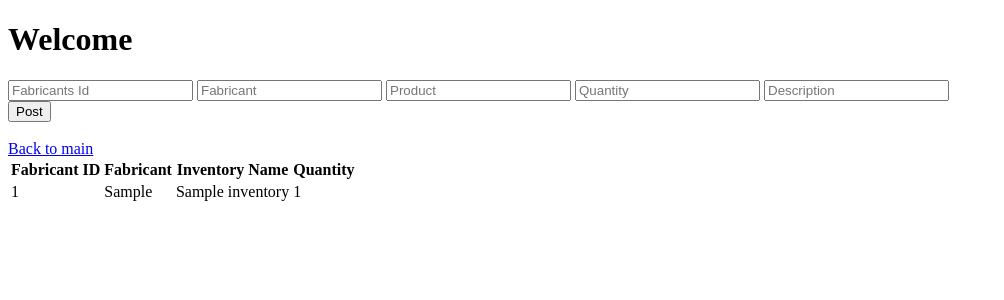
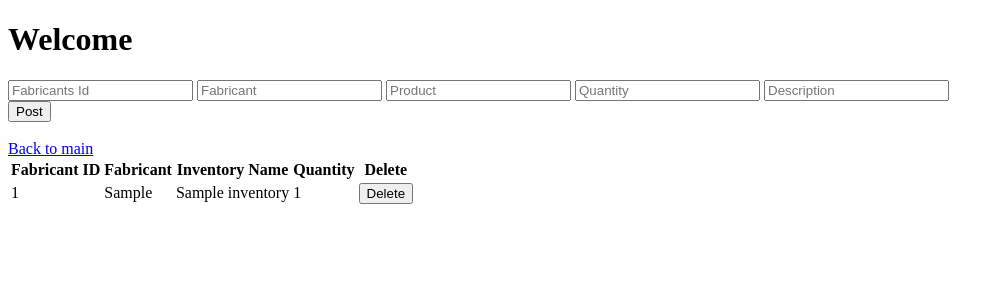
Before and after one commit to arturoregueira/gen_bizz_erp, a Flask app: page /inventory in a window 1280 px wide. Shown: the top 300 px of the page, without its empty margins (0-1004 px from the left). Run offline with Flask 3, Linux system fonts and the light colour scheme; tables that the repository leaves empty hold one stand-in row (values such as "Sample post").

Commit message:
done for now

```diff
--- a/routes.py
+++ b/routes.py
@@ -95,6 +95,7 @@ def register_routes(app,db):
             db.session.query(
             Inventory.fab_Inventory_id,
             Inventory.fabricant,
+            Inventory.SSR_id,
             Inventory.fab_Inventory_name,
             func.sum(Inventory.qunt).label('qunt')
             ).group_by(Inventory.fab_Inventory_id).all())
@@ -116,7 +117,23 @@ def register_routes(app,db):
             db.session.query(
             Inventory.fab_Inventory_id,
             Inventory.fabricant,
+            Inventory.SSR_id,
             Inventory.fab_Inventory_name,
             func.sum(Inventory.qunt).label('qunt')
             ).group_by(Inventory.fab_Inventory_id).all())
             return render_template("inventoryHomepage.jinja", inventory = inventory)
+    @app.route("/delete/<SSR_id>",methods=["DELETE"] )
+    def delete(SSR_id):
+        Inventory.query.filter(Inventory.SSR_id == SSR_id).delete()
+
+        db.session.commit()
+
+        inventory = (
+            db.session.query(
+            Inventory.fab_Inventory_id,
+            Inventory.fabricant,
+            Inventory.SSR_id,
+            Inventory.fab_Inventory_name,
+            func.sum(Inventory.qunt).label('qunt')
+            ).group_by(Inventory.fab_Inventory_id).all())
+        return render_template("inventoryHomepage.jinja", inventory = inventory)
--- /dev/null
+++ b/static/script.js
@@ -0,0 +1,16 @@
+function deleteOrder(id){
+    fetch(`/delete/${id}`, {
+        method: "DELETE"
+    }).then(response => {
+        if (response.ok){  // All this function does is hits the proper end point with the proper url paramter with the dealte method triggering the function
+            //and as such deleteing the relvant item
+            window.location.reload();
+        }
+        else{
+            console.error("not ok! No delete for ", id)
+        }
+    }).catch(error =>{
+
+        console.error("not ok! No delete for ", id, error)
+    })
+}
--- a/templates/inventoryHomepage.jinja
+++ b/templates/inventoryHomepage.jinja
@@ -22,6 +22,8 @@
                 <th>Fabricant</th>
                 <th>Inventory Name</th>
                 <th>Quantity</th>
+
+                <th>Delete</th>
             </tr>
         </thead>
         <tbody>
@@ -31,8 +33,11 @@
                 <td>{{ inv.fabricant }}</td>
                 <td>{{ inv.fab_Inventory_name }}</td>
                 <td>{{ inv.qunt }}</td>
+
+                <td><button onclick="deleteOrder({{inv.SSR_id}})">Delete</button> </td>
             </tr>
             {% endfor %}
         </tbody>
     </table>
+    <script src="static/script.js"></script>
 {% endblock content %}
```
Also changed, not shown: instance/maindb.db.
